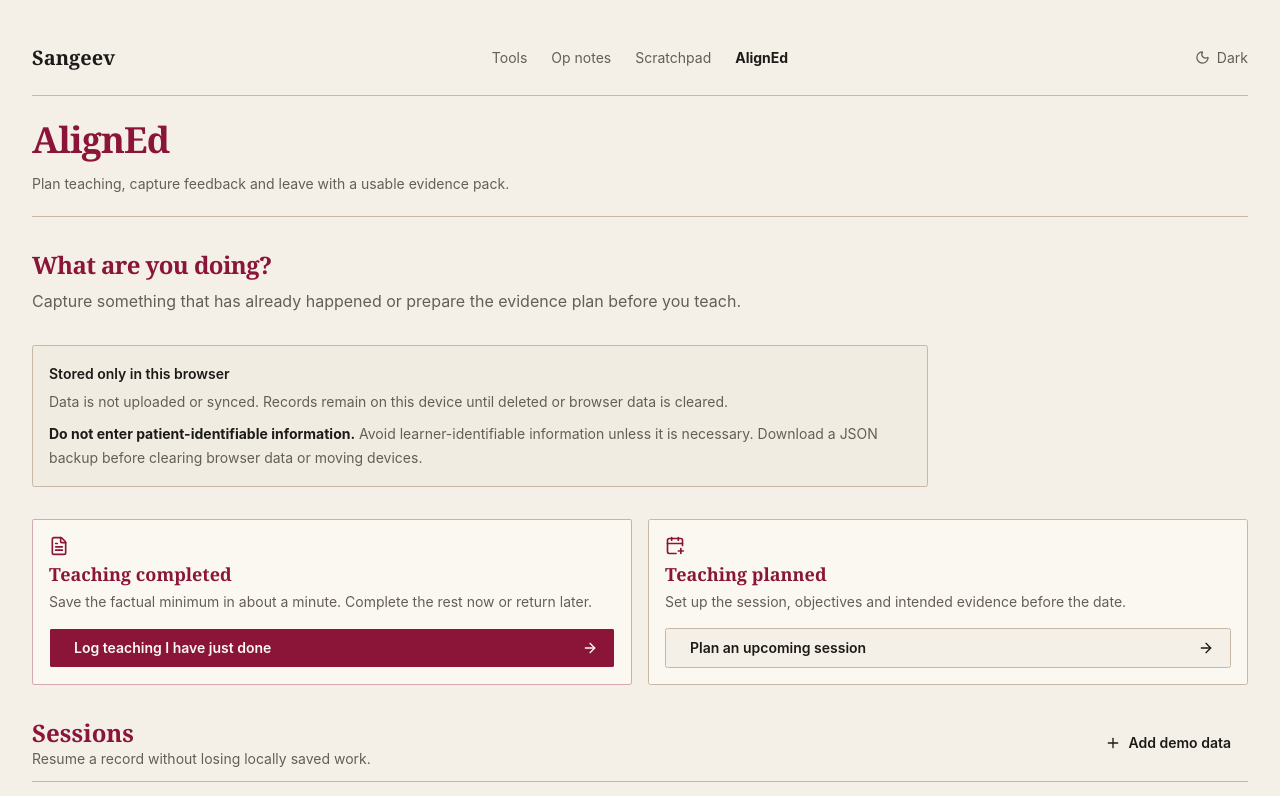
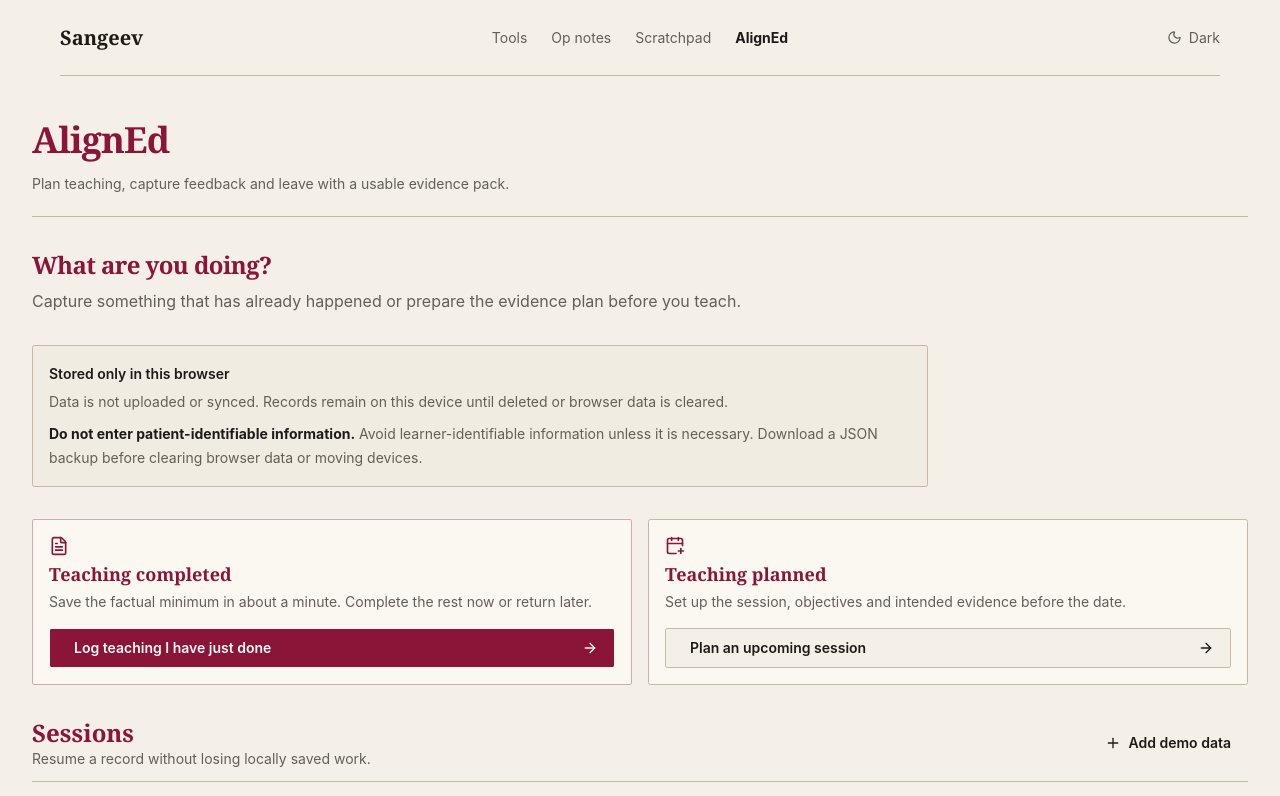
Before and after one commit to Snowslash/AlignEd, a React (Vite) app: page / in a window 1280 px wide. Shown: the top 796 px of the page. Built offline with nearby package versions, Linux system fonts and the light colour scheme.

Commit message:
[verified] fix: lock public header geometry

```diff
--- a/src/App.tsx
+++ b/src/App.tsx
@@ -203,7 +203,7 @@ export default function App() {
   };
 
   return (
-    <div className="mx-auto min-h-screen max-w-[1480px] px-4 py-5 sm:px-6 lg:px-8">
+    <div className="min-h-screen">
       <PublicEstateHeader
         current="aligned"
         theme={theme}
@@ -212,7 +212,7 @@ export default function App() {
           setTheme(applyTheme(nextTheme));
         }}
       />
-      <main>
+      <main className="mx-auto max-w-[1480px] px-4 py-5 sm:px-6 lg:px-8">
       <header className="flex flex-wrap items-start justify-between gap-4 border-b border-border pb-5 pt-6" data-app-header data-print-hidden>
         <div>
           <h1 className="font-heading text-3xl font-semibold tracking-tight sm:text-4xl">AlignEd</h1>
--- a/src/styles/public-estate-header.css
+++ b/src/styles/public-estate-header.css
@@ -1,5 +1,7 @@
 .site-header {
+  width: min(1160px, calc(100% - 40px));
   min-height: 76px;
+  margin: 0 auto;
   display: grid;
   grid-template-columns: 1fr auto 1fr;
   align-items: center;
@@ -12,9 +14,10 @@
 .wordmark {
   justify-self: start;
   color: var(--text-strong, var(--foreground));
-  font-family: var(--font-serif, var(--font-heading, Charter, Cambria, Georgia, serif));
+  font-family: Charter, Cambria, Georgia, serif;
   font-size: 20px;
   font-weight: 600;
+  line-height: 1.2;
   text-decoration: none;
 }
 
@@ -22,6 +25,7 @@
   display: flex;
   align-items: center;
   gap: 24px;
+  line-height: 1.5;
 }
 
 .site-header nav a {
@@ -40,6 +44,7 @@
 
 @media (max-width: 760px) {
   .site-header {
+    width: min(100% - 28px, 680px);
     grid-template-columns: 1fr auto;
     min-height: 64px;
     column-gap: 16px;
```
Also changed, not shown: 1 other file (tests, documents, lock files or other folders).
